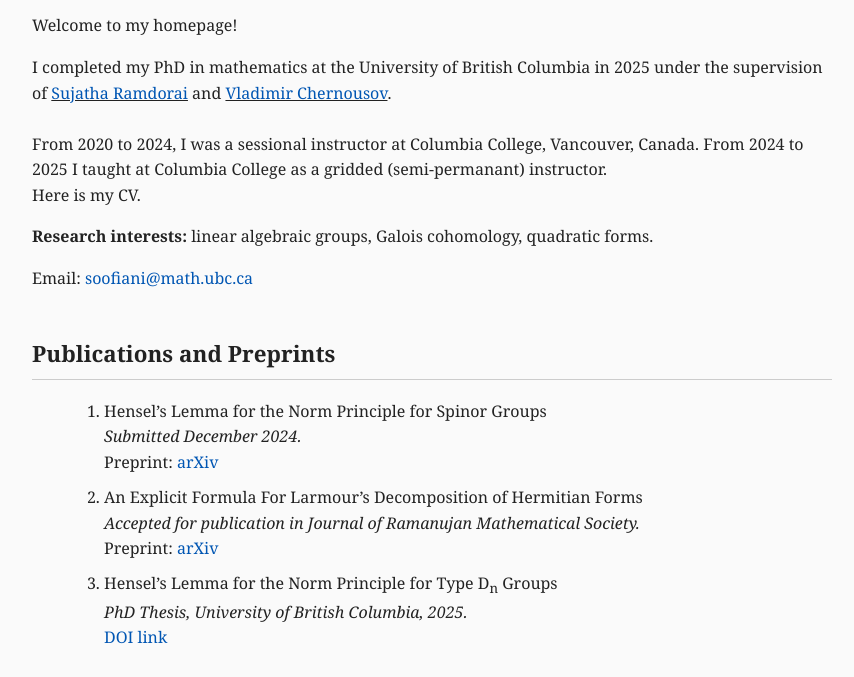
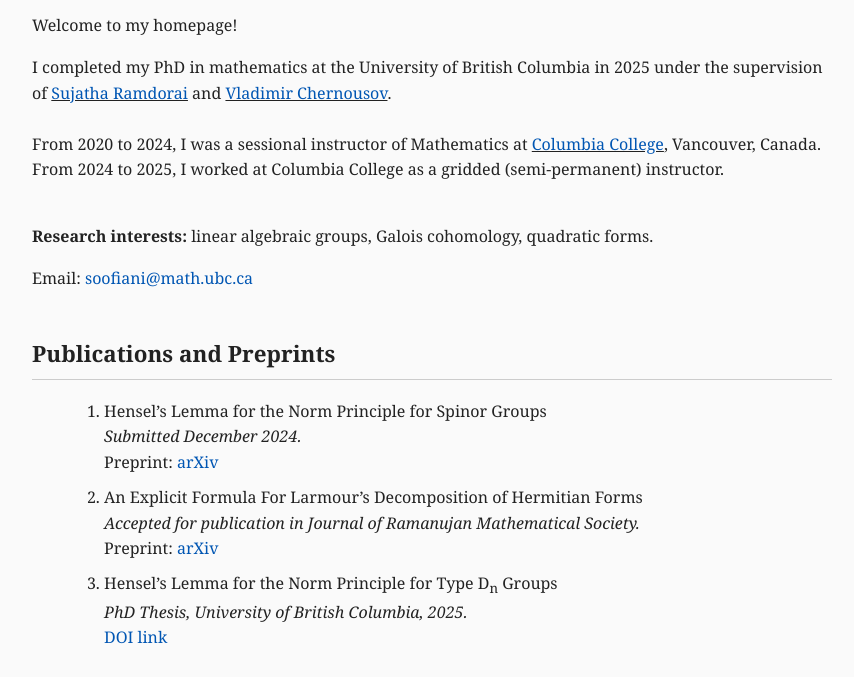
Before and after one commit to aminsoofiani/aminsoofiani, a plain HTML site: page index.html in a window 1280 px wide. Shown: the part 99-776 px from the top of the page, without its empty margins (208-1062 px from the left). Drawn offline with Linux system fonts and the light colour scheme.

Commit message:
Update index.html

```diff
--- a/index.html
+++ b/index.html
@@ -63,9 +63,10 @@
   <p>
   I completed my PhD in mathematics at the University of British Columbia in 2025 under the supervision of <u><a href="https://www.math.ubc.ca/~sujatha/" target="_blank">Sujatha Ramdorai</a></u> and <u><a href="https://www.math.ualberta.ca/~chernous/Vladimir%20Chernousov.html" target="_blank">Vladimir Chernousov</a></u>.<br>
     <br>
-    From 2020 to 2024, I was a sessional instructor at Columbia College, Vancouver, Canada. From 2024 to 2025 I taught at Columbia College as a gridded (semi-permanant) instructor.
-  <br>
-    Here is my CV.
+  From 2020 to 2024, I was a sessional instructor of Mathematics at
+  <u><a href="https://www.columbia-college.ca/" target="_blank">Columbia College</a></u>, Vancouver, Canada. <br>
+  From 2024 to 2025, I worked at Columbia College as a gridded (semi-permanent) instructor.<br><br>
+
 </p>
 
 
```
